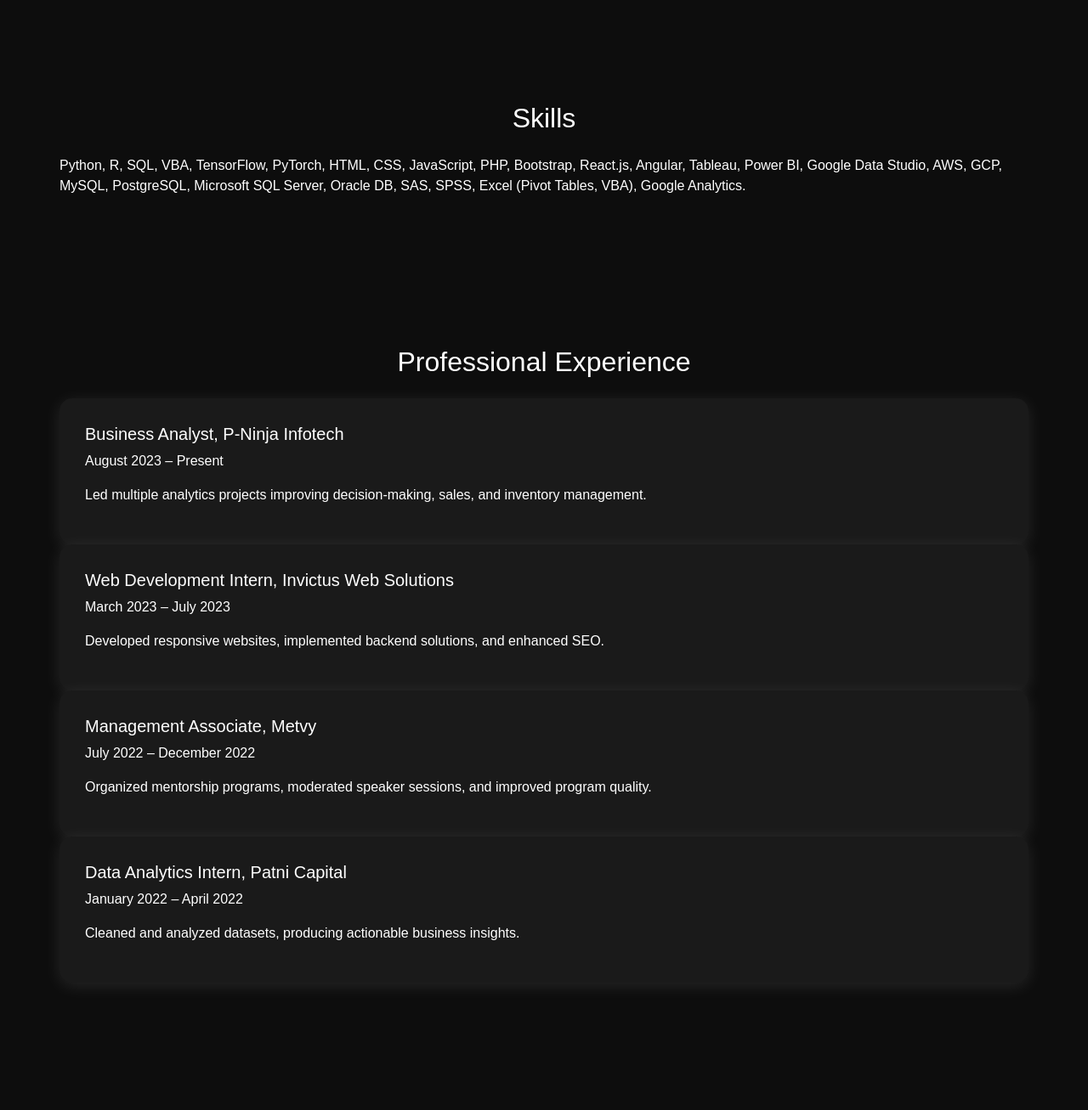
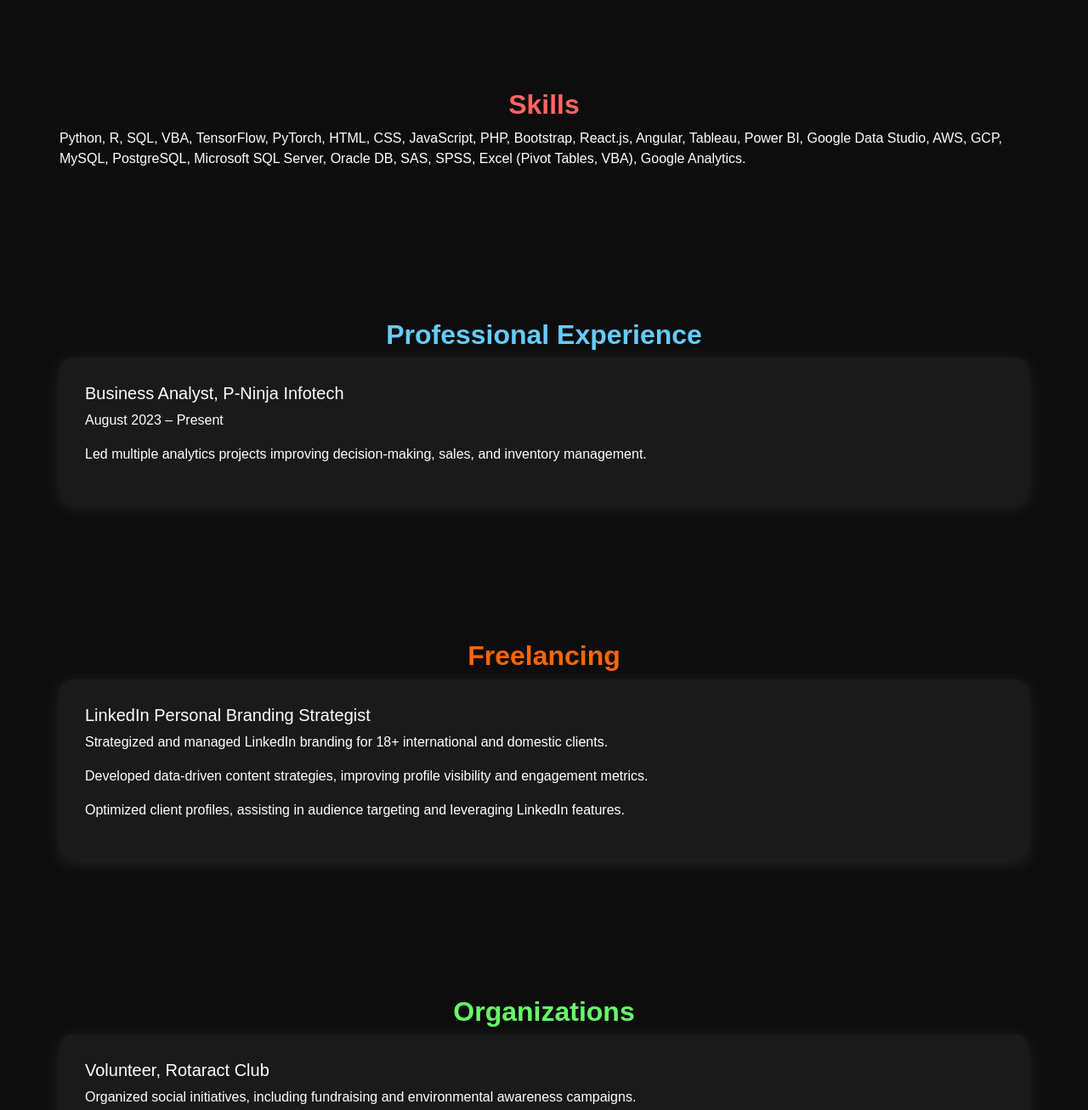
Before and after one commit to Mansi2221/Portfolio1, a plain HTML site: page index.html in a window 1280 px wide. Shown: the part 860-2167 px from the top of the page at 85% size. Drawn offline with nearby package versions, Linux system fonts and the light colour scheme.

Commit message:
Update index.html

```diff
--- a/index.html
+++ b/index.html
@@ -40,59 +40,56 @@
             border: 5px solid #00bcd4;
             margin-bottom: 20px;
         }
+        h2 {
+            text-align: center;
+            font-weight: bold;
+            animation: fadeIn 1s ease-in-out;
+        }
+        .education h2 { color: #ffcc00; }
+        .skills h2 { color: #ff6666; }
+        .experience h2 { color: #66ccff; }
+        .organizations h2 { color: #66ff66; }
+        .contact-section h2 { color: #ff99cc; }
+        .freelancing h2 { color: #ff6600; }
+        @keyframes fadeIn {
+            from { opacity: 0; transform: translateY(-20px); }
+            to { opacity: 1; transform: translateY(0); }
+        }
     </style>
 </head>
 <body>
-
     <div class="container profile-section" data-aos="fade-down">
         <h1 class="profile-name">Mansi Patil</h1>
         <p class="profile-title">Business Analyst | Data Scientist | Web Developer | Freelancing Strategist</p>
         <img src="IMG_0902.jpeg" alt="Mansi Patil" class="profile-img">
     </div>
 
-    <div class="container section">
-        <h2 class="text-center mb-4" data-aos="fade-up">Education</h2>
+    <div class="container section education">
+        <h2 data-aos="fade-up">Education</h2>
         <div class="card-custom" data-aos="fade-up">
             <h5>MGM's Jawaharlal Nehru Engineering College</h5>
             <p><strong>B.Tech Electronics & Telecommunication Engineering</strong></p>
-
             <p>CGPA: 8.41/10</p>
-
             <p>Relevant Coursework: Python Programming, Deep Learning & AI, Statistics, Calculus, Linear Algebra</p>
         </div>
     </div>
 
-    <div class="container section">
-        <h2 class="text-center mb-4" data-aos="fade-up">Skills</h2>
+    <div class="container section skills">
+        <h2 data-aos="fade-up">Skills</h2>
         <p>Python, R, SQL, VBA, TensorFlow, PyTorch, HTML, CSS, JavaScript, PHP, Bootstrap, React.js, Angular, Tableau, Power BI, Google Data Studio, AWS, GCP, MySQL, PostgreSQL, Microsoft SQL Server, Oracle DB, SAS, SPSS, Excel (Pivot Tables, VBA), Google Analytics.</p>
     </div>
 
-    <div class="container section">
-        <h2 class="text-center mb-4" data-aos="fade-up">Professional Experience</h2>
+    <div class="container section experience">
+        <h2 data-aos="fade-up">Professional Experience</h2>
         <div class="card-custom" data-aos="fade-right">
             <h5>Business Analyst, P-Ninja Infotech</h5>
             <p>August 2023 – Present</p>
             <p>Led multiple analytics projects improving decision-making, sales, and inventory management.</p>
         </div>
-        <div class="card-custom" data-aos="fade-left">
-            <h5>Web Development Intern, Invictus Web Solutions</h5>
-            <p>March 2023 – July 2023</p>
-            <p>Developed responsive websites, implemented backend solutions, and enhanced SEO.</p>
-        </div>
-        <div class="card-custom" data-aos="fade-right">
-            <h5>Management Associate, Metvy</h5>
-            <p>July 2022 – December 2022</p>
-            <p>Organized mentorship programs, moderated speaker sessions, and improved program quality.</p>
-        </div>
-        <div class="card-custom" data-aos="fade-left">
-            <h5>Data Analytics Intern, Patni Capital</h5>
-            <p>January 2022 – April 2022</p>
-            <p>Cleaned and analyzed datasets, producing actionable business insights.</p>
-        </div>
     </div>
 
-    <div class="container section">
-        <h2 class="text-center mb-4" data-aos="fade-up">Freelancing</h2>
+    <div class="container section freelancing">
+        <h2 data-aos="fade-up">Freelancing</h2>
         <div class="card-custom" data-aos="fade-right">
             <h5>LinkedIn Personal Branding Strategist</h5>
             <p>Strategized and managed LinkedIn branding for 18+ international and domestic clients.</p>
@@ -101,24 +98,16 @@
         </div>
     </div>
 
-    <div class="container section">
-        <h2 class="text-center mb-4" data-aos="fade-up">Organizations</h2>
+    <div class="container section organizations">
+        <h2 data-aos="fade-up">Organizations</h2>
         <div class="card-custom" data-aos="fade-right">
             <h5>Volunteer, Rotaract Club</h5>
             <p>Organized social initiatives, including fundraising and environmental awareness campaigns.</p>
         </div>
-        <div class="card-custom" data-aos="fade-left">
-            <h5>Event Head, Razmattaz Cultural Event</h5>
-            <p>Managed ₹15 lakh budget and led 50+ volunteers.</p>
-        </div>
-        <div class="card-custom" data-aos="fade-right">
-            <h5>Executive Producer, TEDx MGMU</h5>
-            <p>Managed a ₹9 lakh budget and led a team of 90 students.</p>
-        </div>
     </div>
 
     <div class="container section contact-section" data-aos="fade-up">
-        <h2 class="text-center mb-4">Contact</h2>
+        <h2>Contact</h2>
         <p>Email: <a href="mailto:mansianilpatil2425@gmail.com">mansianilpatil2425@gmail.com</a></p>
         <p>LinkedIn: <a href="https://www.linkedin.com/in/MansiPatil" target="_blank">linkedin.com/in/MansiPatil</a></p>
         <p>Phone: 8767248692</p>
```
